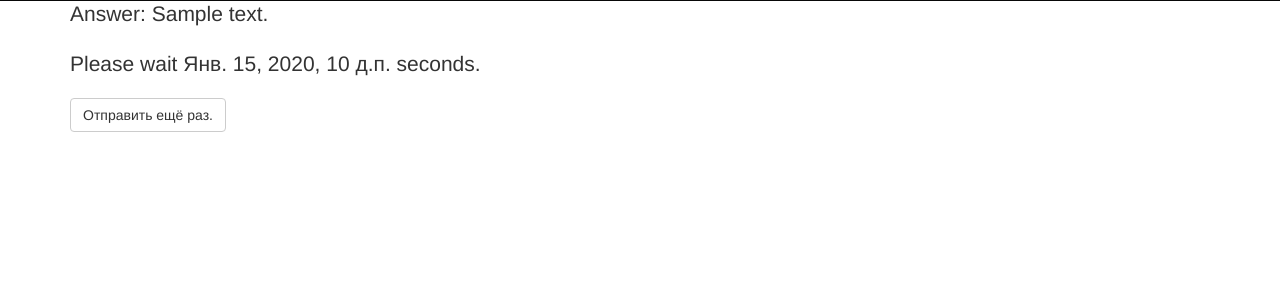
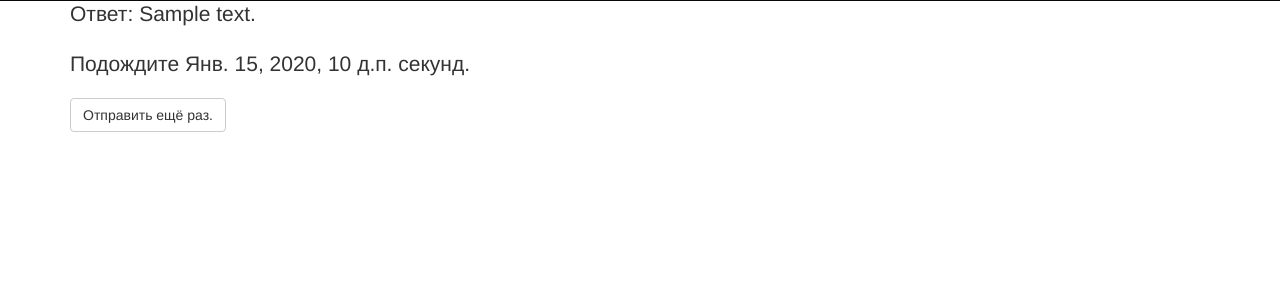
Before and after one commit to Alexander-Minyushkin/hpqr, a Django app: template templates/connection.html in a window 1280 px wide. Shown: the part 50-351 px from the top of the page. Run offline with Django 3.2, Linux system fonts and the light colour scheme; the template is opened without the code that fills it: most values are stand-ins (such as "Sample title", 1, 10 or a date in 2020); parts of the project's set-up code (start-up, migrations or seed data) failed here and were passed over; some libraries are stand-ins or nearby versions.

Commit message:
Russian in templates and views

```diff
--- a/hpqw/views.py
+++ b/hpqw/views.py
@@ -3,8 +3,8 @@ from django.shortcuts import render
 
 from django.shortcuts import render
 from django.utils.translation import ugettext_lazy
-def _(x): return unicode(ugettext_lazy(x))
-#def _(x): return x
+#def _(x): return unicode(ugettext_lazy(x))
+def _(x): return x
 from django.http import HttpResponse, Http404
 from django.views.decorators.csrf import csrf_exempt
 from django.core.exceptions import ObjectDoesNotExist
@@ -84,7 +84,7 @@ def connection(request, id, pin):
         specific = u" id=" + unicode(str(con.id)) + car_id
         show_keyboard = {'keyboard': [['1 minute'+specific,'2 minute'+specific], ['5 minute'+specific,'60 minute'+specific + ' (block spam)']]}
         bot.sendMessage(con.telegram_id,
-                        _("Somebody calling you to your car " ) + specific + _(". When will you come?") ,
+                        _("Кто-то ожидает вас у машины " ) + specific + _(". Когда вы подойдёте?") ,
                         reply_markup=show_keyboard)
 
     reply_message = con.message
--- a/templates/connection.html
+++ b/templates/connection.html
@@ -4,9 +4,9 @@
 
     <p class="lead"> Сообщение отправлено владельцу машины.</p>
 
-    <p class="lead"> Answer: {{reply_message}}</p>
+    <p class="lead"> Ответ: {{reply_message}}</p>
 
-    <p class="lead"> Please wait {{reply_time}} seconds.</p>
+    <p class="lead"> Подождите {{reply_time}} секунд.</p>
 
     <button onclick="myFunction()" id="button" class="btn btn-default">Отправить ещё раз.</button>
 
--- a/templates/print.html
+++ b/templates/print.html
@@ -22,7 +22,7 @@
     </td>
     <td>
     <textarea rows="10" cols="30" style="font-size: 16pt" align="right">
-{% trans "If you want me to move my car send me a message via this link" %} {{message_link}} {% trans "or use QR-code below:" %}
+ Если моя машина Вам мешает, перейдите по ссылке {{message_link}} чтобы отправить мне сообщение или воспользуйтесь QR-кодом.:
     </textarea>
     </td>
     </tr>
```
